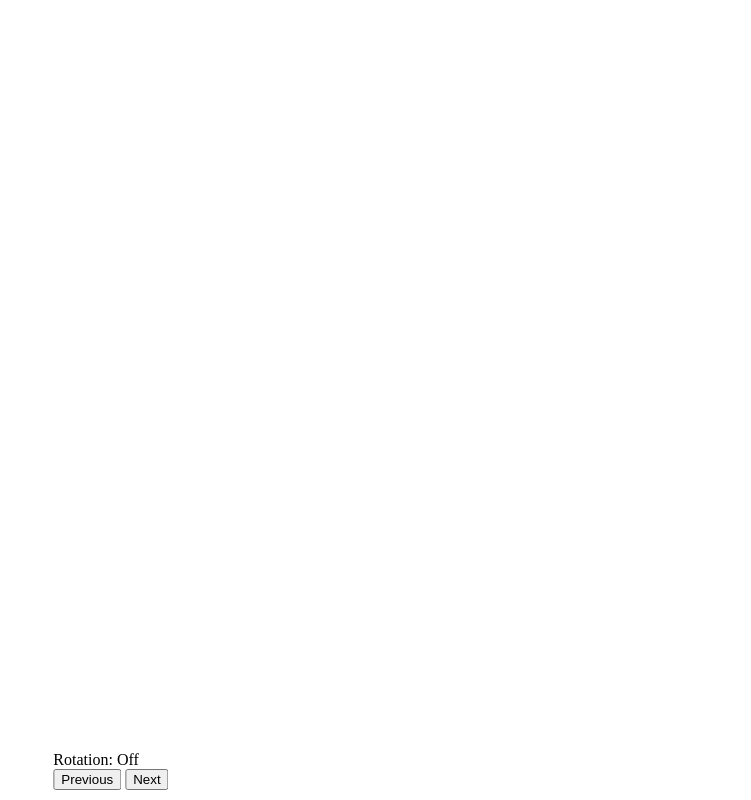
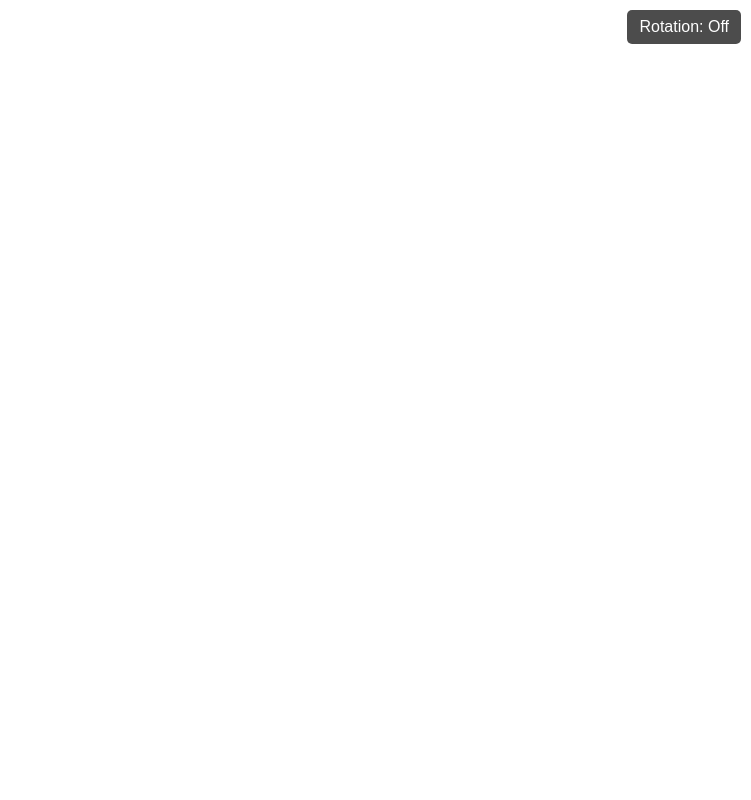
Before and after one commit to Ali-Ibtehaj-Asif-Niazi/3DgraphicsCW1, a website built with Vite: page Interactive/Code_Project/index.html in a window 1280 px wide. Shown: the whole page, without its empty margins (529-1280 px from the left). Built offline with nearby package versions, Linux system fonts and the light colour scheme.

Commit message:
html style update

```diff
--- a/Interactive/Code_Project/index.html
+++ b/Interactive/Code_Project/index.html
@@ -2,33 +2,74 @@
 <html lang="en">
 <head>
     <meta charset="UTF-8">
-    <meta name="viewport" content="width=device-width, initial-scale=1.0">
     <title>WebGPU Model Viewer</title>
     <style>
         body {
             margin: 0;
             overflow: hidden;
+            position: relative; /* Make the body a positioned element */
         }
         canvas {
             display: block;
             width: 100vw;
             height: 100vh;
         }
-        #controls {
+        /* Left Arrow Button */
+        #prevButton {
             position: absolute;
-            bottom: 10px;
-            left: 50%;
-            transform: translateX(-50%);
+            left: 10px;
+            top: 50%;
+            transform: translateY(-50%);
+            background: none;
+            border: none;
+            font-size: 3em;
+            color: white;
+            cursor: pointer;
+            opacity: 0.5;
+            transition: opacity 0.2s;
+        }
+        #prevButton:hover {
+            opacity: 1;
+        }
+        /* Right Arrow Button */
+        #nextButton {
+            position: absolute;
+            right: 10px;
+            top: 50%;
+            transform: translateY(-50%);
+            background: none;
+            border: none;
+            font-size: 3em;
+            color: white;
+            cursor: pointer;
+            opacity: 0.5;
+            transition: opacity 0.2s;
+        }
+        #nextButton:hover {
+            opacity: 1;
+        }
+        /* Rotation Status Display */
+        #rotationStatus {
+            position: absolute;
+            top: 10px;
+            right: 10px;
+            color: white;
+            font-size: 1em;
+            background-color: rgba(0, 0, 0, 0.7);
+            padding: 8px 12px;
+            border-radius: 5px;
+            font-family: Arial, sans-serif;
         }
     </style>
 </head>
 <body>
     <canvas id="gpuCanvas"></canvas>
-    <div id="controls">
-        <div id="rotationStatus">Rotation: Off</div>
-        <button id="prevButton">Previous</button>
-        <button id="nextButton">Next</button>
-    </div>
+    <!-- Left Arrow Button -->
+    <button id="prevButton">&#10094;</button>
+    <!-- Right Arrow Button -->
+    <button id="nextButton">&#10095;</button>
+    <!-- Rotation Status Display -->
+    <div id="rotationStatus">Rotation: Off</div>
     <script type="module" src="src/main.js"></script>
 </body>
 </html>
```
